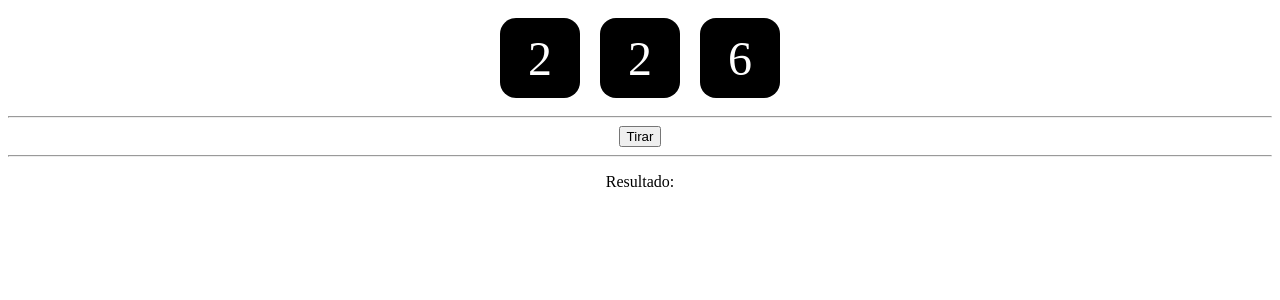
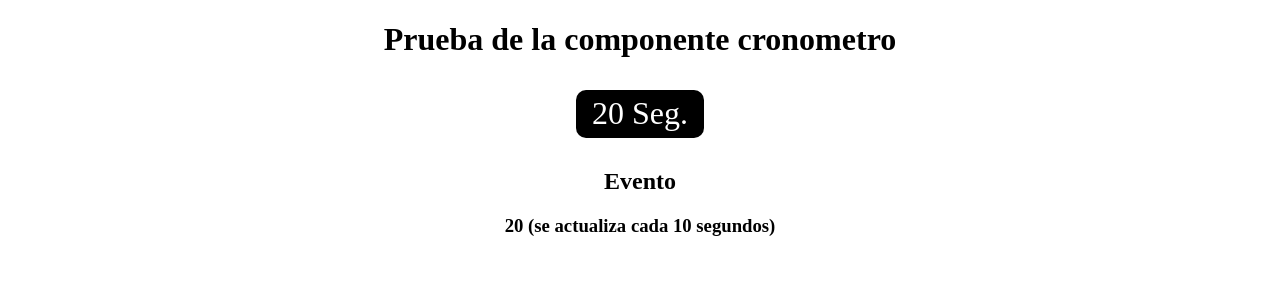
Before and after one commit to boasman/angular-19-ya, an Angular app: page / in a window 1280 px wide. Shown: the top 300 px of the page. Built offline with nearby package versions, Linux system fonts and the light colour scheme.

Commit message:
componente cronometro

```diff
--- /dev/null
+++ b/src/app/Cronometro/Cronometro.component.css
@@ -0,0 +1,12 @@
+.cronometro {
+  width: 8rem;
+  height: 3rem;
+  font-size: 2rem;
+  color:white;
+  background-color: black;
+  border-radius: 10px;
+  display: inline-flex;
+  justify-content: center;
+  align-items: center;
+  margin:10px;
+}
--- /dev/null
+++ b/src/app/Cronometro/Cronometro.component.html
@@ -0,0 +1,3 @@
+<div class="cronometro">
+  {{segundo}} Seg.
+</div>
--- /dev/null
+++ b/src/app/Cronometro/Cronometro.component.ts
@@ -0,0 +1,27 @@
+import { Component, EventEmitter, Input, OnInit, Output } from '@angular/core';
+
+@Component({
+  selector: 'app-Cronometro',
+  standalone: true,
+  templateUrl: './Cronometro.component.html',
+  styleUrls: ['./Cronometro.component.css']
+})
+export class CronometroComponent implements OnInit {
+
+  constructor() { }
+
+  ngOnInit() {
+    this.segundo = this.inicio;
+
+    setInterval(() => {
+      this.segundo++;
+      if(this.segundo % 10 == 0)
+        this.multiplo10.emit(this.segundo);
+    }, 1000)
+  }
+
+  segundo = 0;
+  @Input() inicio: number = 0;
+  @Output() multiplo10 = new EventEmitter<number>();
+
+}
--- a/src/app/app.component.html
+++ b/src/app/app.component.html
@@ -26,10 +26,10 @@
 <!-- <app-Enlace-Propiedades></app-Enlace-Propiedades> -->
 
 
- <div style="text-align:center">
-  <!-- <app-dado valor="{{valor1}}"></app-dado>
+  <!-- <div style="text-align:center">
+  <app-dado valor="{{valor1}}"></app-dado>
   <app-dado valor="{{valor2}}"></app-dado>
-  <app-dado valor="{{valor3}}"></app-dado> -->
+  <app-dado valor="{{valor3}}"></app-dado>
   <app-dado [valor]="valor1"></app-dado>
   <app-dado [valor]="valor2"></app-dado>
   <app-dado [valor]="valor3"></app-dado>
@@ -37,4 +37,11 @@
   <button (click)="tirar()">Tirar</button>
   <hr>
   <p>Resultado: {{resultado}}</p>
+ </div> -->
+
+ <div style="text-align: center;">
+  <h1>Prueba de la componente cronometro</h1>
+  <app-Cronometro [inicio]="15" (multiplo10)="actualizar($event)"></app-Cronometro>
+  <h2>Evento</h2>
+  <h3>{{mensaje}}</h3>
  </div>
--- a/src/app/app.component.ts
+++ b/src/app/app.component.ts
@@ -4,6 +4,7 @@ import { SintasisTemplateComponent } from "./sintasis-template/sintasis-template
 import { EventosComponent } from "./eventos/eventos.component";
 import { EnlacePropiedadesComponent } from "./Enlace-Propiedades/Enlace-Propiedades.component";
 import { DadoComponent } from './dado/dado.component';
+import { CronometroComponent } from './Cronometro/Cronometro.component';
 
 @Component({
   selector: 'app-root',
@@ -13,12 +14,20 @@ import { DadoComponent } from './dado/dado.component';
     SintasisTemplateComponent,
     EventosComponent,
     EnlacePropiedadesComponent,
-    DadoComponent
+    DadoComponent,
+    CronometroComponent
   ],
   templateUrl: './app.component.html',
   styleUrl: './app.component.css'
 })
 export class AppComponent {
+
+  mensaje = ''
+
+
+actualizar(t: number) {
+  this.mensaje = t + ' (se actualiza cada 10 segundos)';
+}
 
   title = 'angular-19-ya';
   nombre = 'Rodriguez Pablo';
@@ -35,6 +44,7 @@ export class AppComponent {
  valor3: number = this.retornarAleatorio();
 
   sitioWeb= 'https://www.google.com';
+
 
  esActivo(){
 
```
Also changed, not shown: 1 other file (tests, documents, lock files or other folders).
